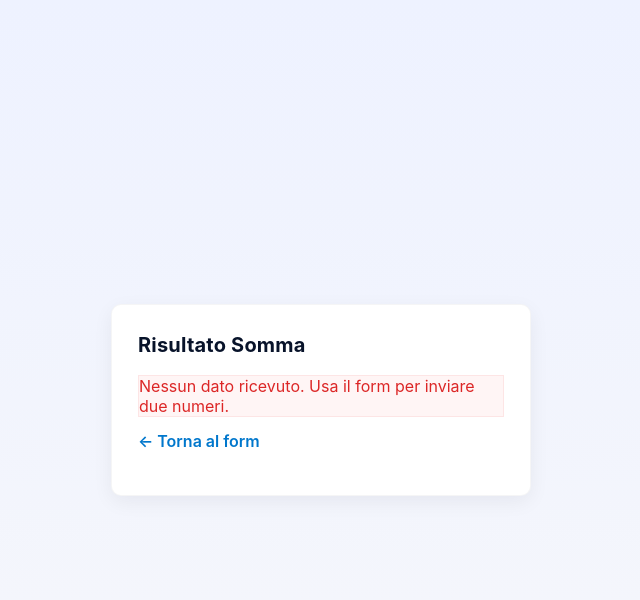
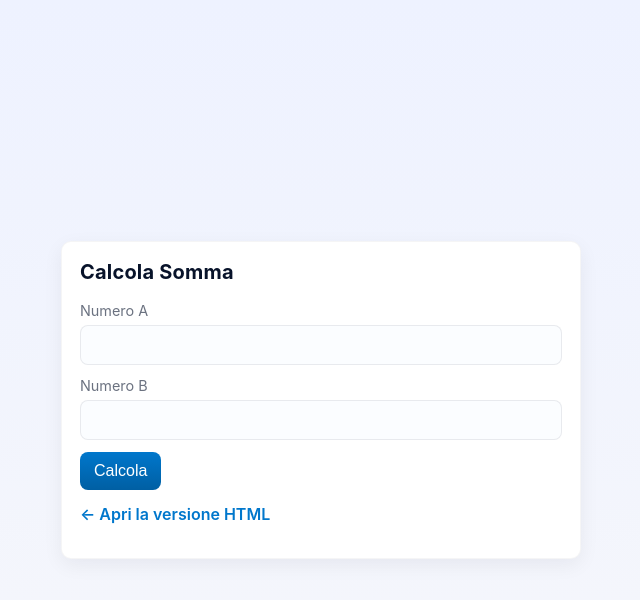
Before and after one commit to docSonaglia/esempiPHP, a PHP site: page /calcola.php in a window 1280 px wide. Shown: the top 600 px of the page, without its empty margins (319-959 px from the left). Run offline with PHP 8.4, Linux system fonts and the light colour scheme.

Commit message:
Aggiunto esempio calcolaSomma2.php e nelle iterazioni esempio pitagora.php

```diff
--- a/form/calcolaSomma2/calcola.php
+++ b/form/calcolaSomma2/calcola.php
@@ -4,51 +4,75 @@
     <meta charset="UTF-8">
     <meta name="viewport" content="width=device-width, initial-scale=1.0">
     <link rel="stylesheet" href="stile.css">
-    <title>Risultato Calcolo</title>
+    <title>Calcola Somma</title>
+    <style>
+        /* Piccolo aggiustamento inline per il layout quando necessario: non tocca il file stile.css */
+        #container-calcolo { max-width:520px; margin:28px auto; padding:18px; }
+    </style>
 </head>
 <body>
 <?php
-// Legge i valori inviati via POST e calcola la somma
+// File autosufficiente: mostra il form e, dopo submit, mostra il risultato.
 $error = '';
 $result = null;
+$num1_val = '';
+$num2_val = '';
 
 if ($_SERVER['REQUEST_METHOD'] === 'POST') {
-    // Uso filter_input per sicurezza e validazione di base
-    $n1 = filter_input(INPUT_POST, 'num1', FILTER_VALIDATE_FLOAT);
-    $n2 = filter_input(INPUT_POST, 'num2', FILTER_VALIDATE_FLOAT);
+    // Prendo i valori raw per poterli ripopolare nel form
+    $num1_val = isset($_POST['num1']) ? trim($_POST['num1']) : '';
+    $num2_val = isset($_POST['num2']) ? trim($_POST['num2']) : '';
 
-    if ($n1 === null || $n1 === false) {
+    // Uso filter_var per validare i numeri (accetta anche numeri con virgola)
+    $n1 = filter_var(str_replace(',', '.', $num1_val), FILTER_VALIDATE_FLOAT);
+    $n2 = filter_var(str_replace(',', '.', $num2_val), FILTER_VALIDATE_FLOAT);
+
+    if ($n1 === false || $num1_val === '') {
         $error = 'Valore A non valido. Inserisci un numero.';
-    } elseif ($n2 === null || $n2 === false) {
+    } elseif ($n2 === false || $num2_val === '') {
         $error = 'Valore B non valido. Inserisci un numero.';
     } else {
-        // Calcolo la somma con precisione ragionevole
         $sum = $n1 + $n2;
-        // Formatto il risultato mostrando massimo 2 decimali quando necessario
         if (floor($sum) == $sum) {
             $result = number_format($sum, 0, '.', '');
         } else {
             $result = rtrim(rtrim(number_format($sum, 6, '.', ''), '0'), '.');
         }
     }
-} else {
-    $error = 'Nessun dato ricevuto. Usa il form per inviare due numeri.';
 }
 ?>
 
     <div id="container-calcolo">
-        <h1>Risultato Somma</h1>
+        <h1>Calcola Somma</h1>
 
         <?php if ($error): ?>
             <div class="error" role="alert"><?=htmlspecialchars($error)?></div>
-        <?php else: ?>
-            <div class="result" role="status">
+        <?php endif; ?>
+
+        <form action="<?=htmlspecialchars($_SERVER['PHP_SELF'])?>" method="post" novalidate>
+            <div class="field">
+                <label for="num1">Numero A</label>
+                <input type="number" id="num1" name="num1" value="<?=htmlspecialchars($num1_val)?>" inputmode="decimal" required>
+            </div>
+
+            <div class="field">
+                <label for="num2">Numero B</label>
+                <input type="number" id="num2" name="num2" value="<?=htmlspecialchars($num2_val)?>" inputmode="decimal" required>
+            </div>
+
+            <div class="actions">
+                <button type="submit">Calcola</button>
+            </div>
+        </form>
+
+        <?php if ($result !== null && $error === ''): ?>
+            <div class="result" role="status" style="margin-top:16px;">
                 <strong>Somma:</strong> <?=htmlspecialchars($result)?>
             </div>
         <?php endif; ?>
 
         <p style="margin-top:14px;">
-            <a href="calcola.html" style="color:var(--accent); text-decoration:none; font-weight:600;">&larr; Torna al form</a>
+            <a href="../calcolaSomma/calcola.html" style="color:var(--accent); text-decoration:none; font-weight:600;">&larr; Apri la versione HTML</a>
         </p>
     </div>
 
```
Also changed, not shown: iterazioni/pitagora/pitagora.php (added, +38 -0 lines), iterazioni/pitagora/stile.css (added, +17 -0 lines).
